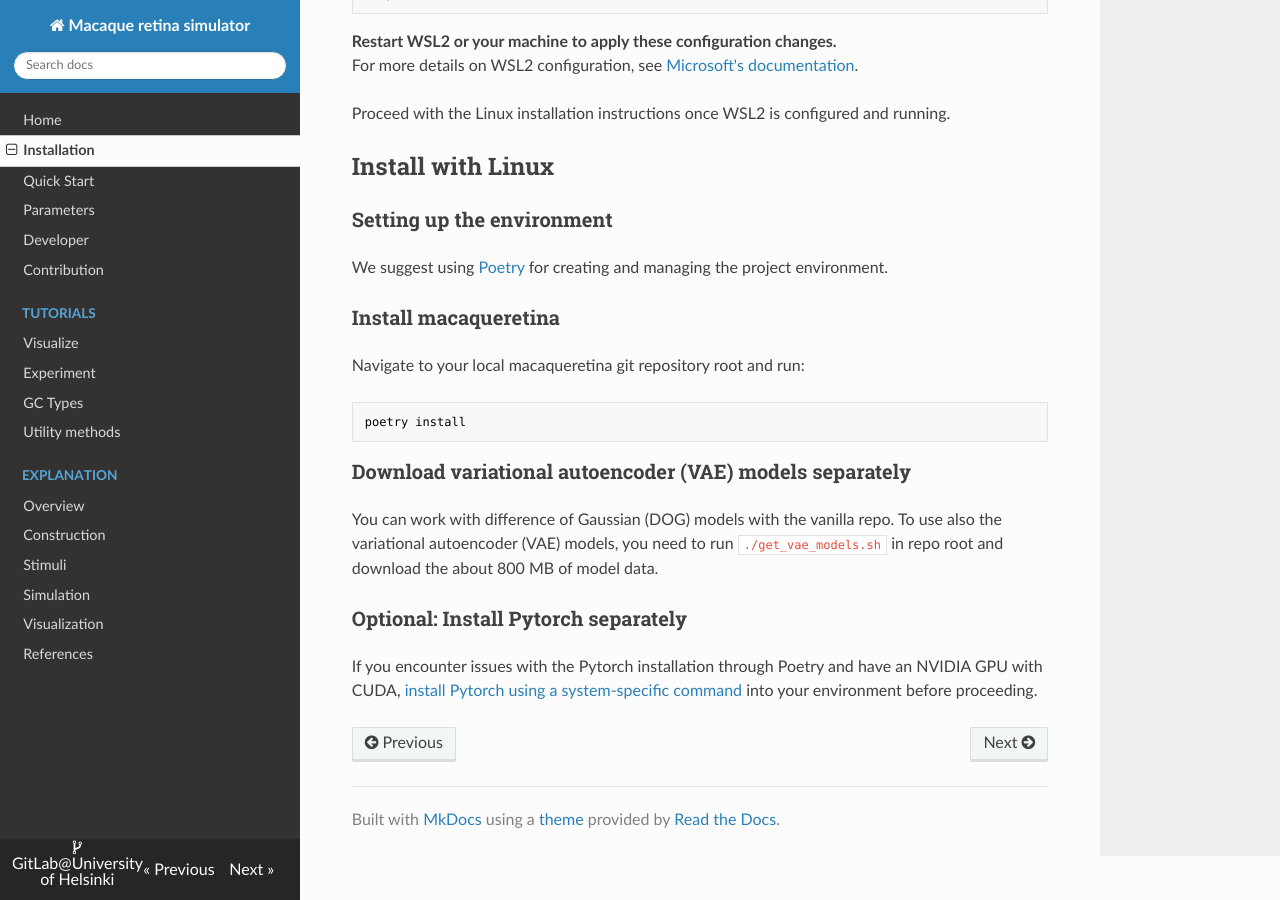
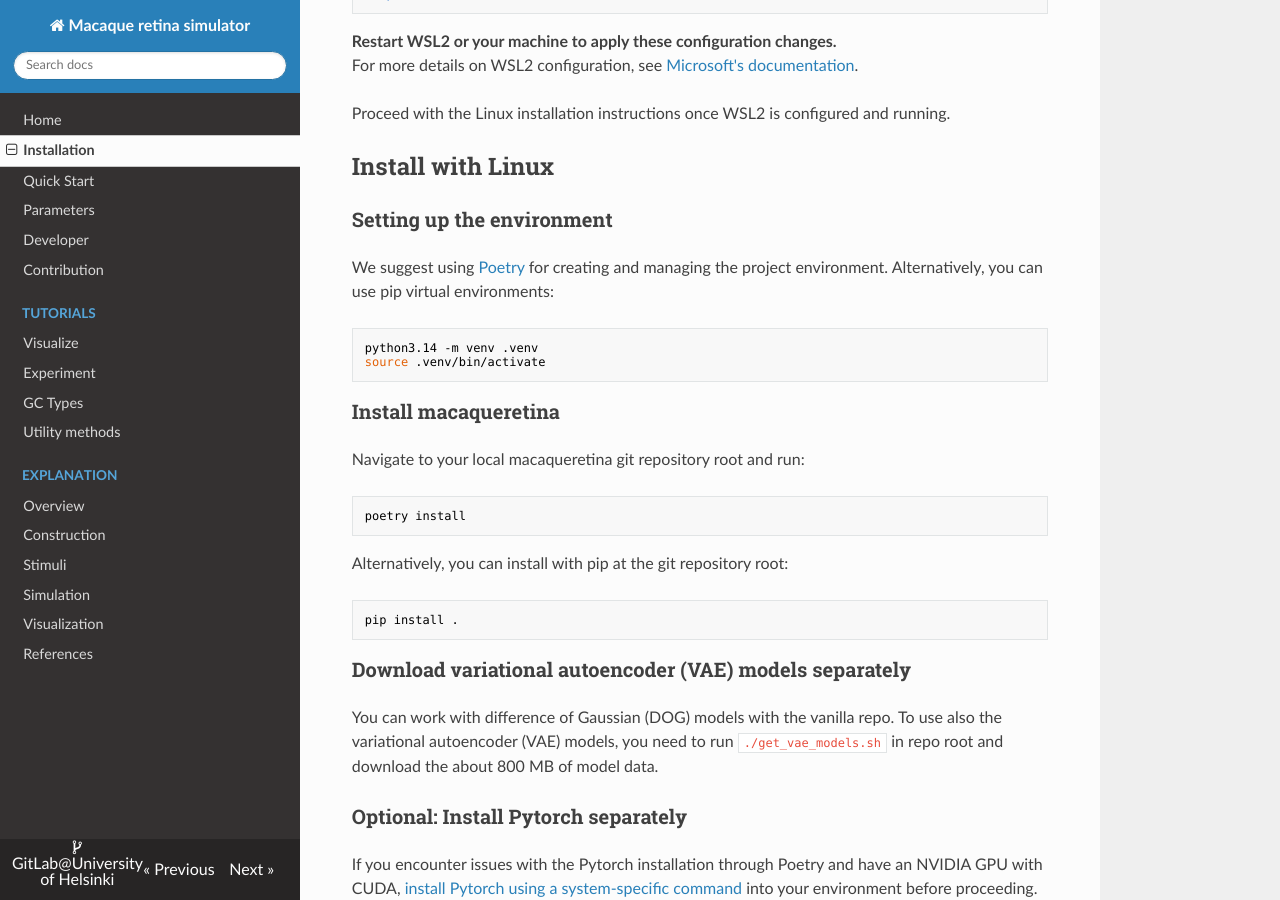
Before and after one commit to VisualNeuroscience-UH/macaqueretina, an MkDocs documentation site: the page built from docs/src/installation.md, in a window 1280 px wide and 900 px high, scrolled down 592 px. Built offline with MkDocs 1.6.1, drawn with Linux system fonts in a browser that asks for light colours; nearby versions of some CDN libraries.

Commit message:
updated installation instructions

````diff
--- a/docs/src/installation.md
+++ b/docs/src/installation.md
@@ -26,7 +26,11 @@ Proceed with the Linux installation instructions once WSL2 is configured and run
 ## Install with Linux
 
 ### Setting up the environment
-We suggest using [Poetry](https://python-poetry.org/docs/main/) for creating and managing the project environment.
+We suggest using [Poetry](https://python-poetry.org/docs/main/) for creating and managing the project environment. Alternatively, you can use pip virtual environments:
+```
+python3.14 -m venv .venv
+source .venv/bin/activate
+```
 
 
 ### Install macaqueretina
@@ -37,6 +41,12 @@ Navigate to your local macaqueretina git repository root and run:
 poetry install
 ```
 
+Alternatively, you can install with pip at the git repository root:
+
+```
+pip install .
+```
+
 ### Download variational autoencoder (VAE) models separately
 You can work with difference of Gaussian (DOG) models with the vanilla repo.
 To use also the variational autoencoder (VAE) models, you need to run
````
